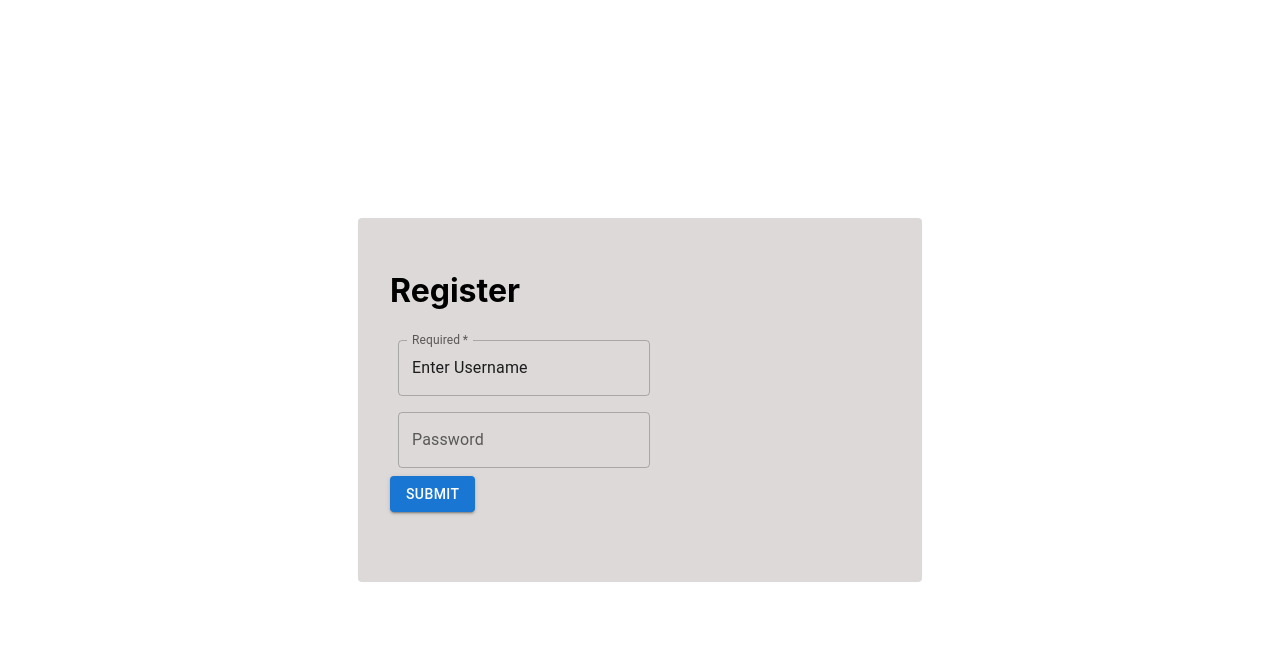
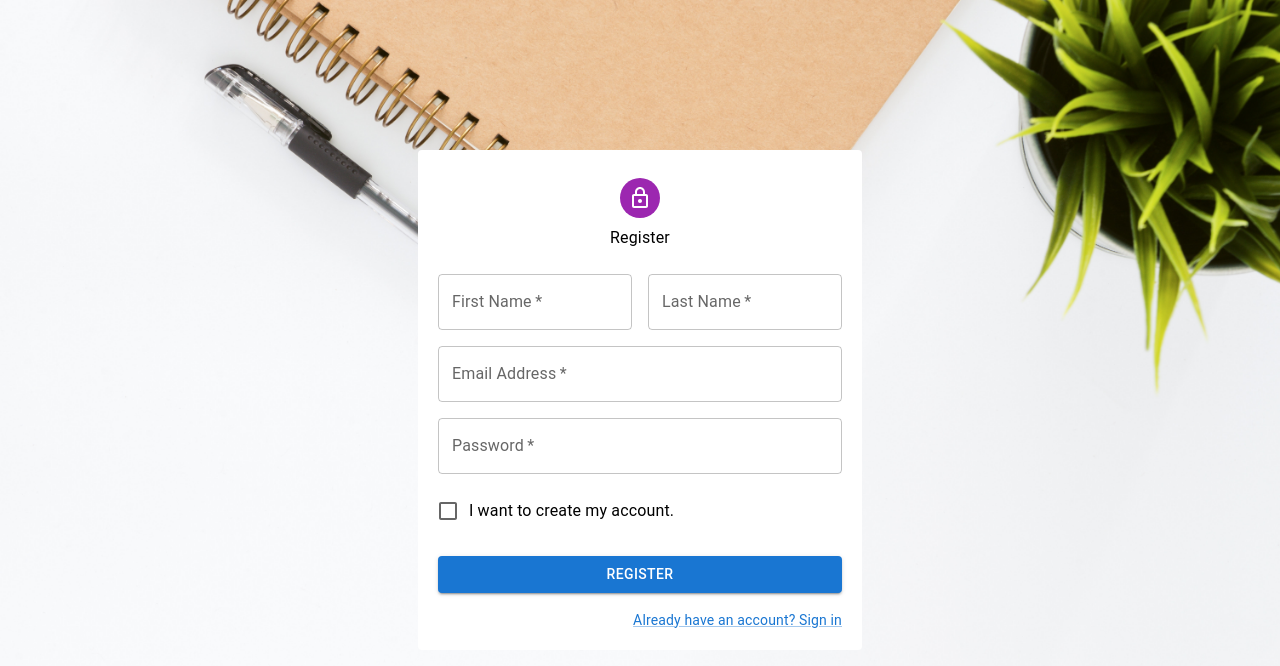
Before and after one commit to NiharikaGup/Quizapp, a React (Create React App) app: page /register in a window 1280 px wide. Shown: the top 666 px of the page. Built offline with nearby package versions, Linux system fonts and the light colour scheme.

Commit message:
chnages in register page, installed formik and yup

```diff
--- a/package.json
+++ b/package.json
@@ -11,11 +11,13 @@
     "@testing-library/jest-dom": "^5.16.5",
     "@testing-library/react": "^13.4.0",
     "@testing-library/user-event": "^13.5.0",
+    "formik": "^2.2.9",
     "react": "^18.2.0",
     "react-dom": "^18.2.0",
     "react-router-dom": "^6.4.1",
     "react-scripts": "5.0.1",
-    "web-vitals": "^2.1.4"
+    "web-vitals": "^2.1.4",
+    "yup": "^0.32.11"
   },
   "scripts": {
     "start": "react-scripts start",
--- a/src/index.css
+++ b/src/index.css
@@ -20,6 +20,12 @@ code {
   align-items: center;
   justify-content: center;
 }
+
+.public-form-wrap .container-wrap{
+  background-color: white;
+  border-radius: 4px;
+  padding: 20px;
+}
 .public-form-wrap .public-form-content{
   background-color: #DCD9D8;
   border-radius: 4px;
--- a/src/pages/Register.jsx
+++ b/src/pages/Register.jsx
@@ -1,46 +1,113 @@
-import Button from '@mui/material/Button';
-import Box from '@mui/material/Box';
-import TextField from '@mui/material/TextField';
+import Button from "@mui/material/Button";
+import Box from "@mui/material/Box";
+import TextField from "@mui/material/TextField";
+import Avatar from "@mui/material/Avatar";
+import LockOutlinedIcon from "@mui/icons-material/LockOutlined";
+import FormControlLabel from "@mui/material/FormControlLabel";
+import Checkbox from "@mui/material/Checkbox";
+import Link from "@mui/material/Link";
+import Grid from "@mui/material/Grid";
+//import CssBaseline from '@mui/material/CssBaseline';
+import Typography from "@mui/material/Typography";
+import Container from "@mui/material/Container";
+import image from "../images/notebook.jpg";
 //import './register.css';
 
 function Register() {
   return (
+    <div
+      style={{
+        backgroundImage: `url(${image})`,
+        backgroundRepeat: "no-repeat",
+        backgroundSize: "cover",
+      }}
+    >
       <div className="form public-form-wrap ">
+        <Container className="container-wrap" component="main" maxWidth="xs">
+          {/* <CssBaseline /> */}
           <Box
-                component="form"
             sx={{
-                    '& .MuiTextField-root': { m: 1, width: '25ch' },
+              display: "flex",
+              flexDirection: "column",
+              alignItems: "center",
             }}
-                noValidate
-                autoComplete="off"
           >
-                    <div className='public-form-content login-content'>
-                        <div className='page-header'>
-                            <h1>Register</h1>
-                        </div>
-                        <div className="user-name">
+            <Avatar sx={{ m: 1, bgcolor: "secondary.main" }}>
+              <LockOutlinedIcon />
+            </Avatar>
+            <Typography>Register</Typography>
+            <Box component="form" sx={{ mt: 3 }}>
+              <Grid container spacing={2}>
+                <Grid item xs={12} sm={6}>
+                  <TextField
+                    name="firstName"
+                    required
+                    fullWidth
+                    id="firstName"
+                    label="First Name"
+                  />
+                </Grid>
+                <Grid item xs={12} sm={6}>
                   <TextField
                     required
-                                id="outlined-required"
-                                label="Required"
-                                defaultValue="Enter Username"
+                    fullWidth
+                    id="lastName"
+                    label="Last Name"
+                    name="lastName"
                   />
-                        </div>
-                        <div className="password">
+                </Grid>
+                <Grid item xs={12}>
                   <TextField
-                                id="outlined-password-input"
+                    required
+                    fullWidth
+                    id="email"
+                    label="Email Address"
+                    name="email"
+                  />
+                </Grid>
+                <Grid item xs={12}>
+                  <TextField
+                    required
+                    fullWidth
+                    name="password"
                     label="Password"
                     type="password"
-                                autoComplete="current-password"
+                    id="password"
                   />
-                        </div>
-                        <div className="button">
-                        <Button variant="contained">Submit</Button>
+                </Grid>
+                <Grid item xs={12}>
+                  <FormControlLabel
+                    control={
+                      <Checkbox
+                        //value="allowExtraEmails"
+                        color="primary"
+                      />
+                    }
+                    label="I want to create my account."
+                  />
+                </Grid>
+              </Grid>
+              <Button
+                type="submit"
+                fullWidth
+                variant="contained"
+                sx={{ mt: 3, mb: 2 }}
+              >
+                Register
+              </Button>
+              <Grid container justifyContent="flex-end">
+                <Grid item>
+                  <Link href="#" variant="body2">
+                    Already have an account? Sign in
+                  </Link>
+                </Grid>
+              </Grid>
+            </Box>
+          </Box>
+        </Container>
       </div>
     </div>
-            </Box>
-        </div>
-    )
+  );
 }
 
 export default Register;
```
Also changed, not shown: 1 other file (tests, documents, lock files or other folders). Lines whose indentation alone changed are shown as unchanged.
